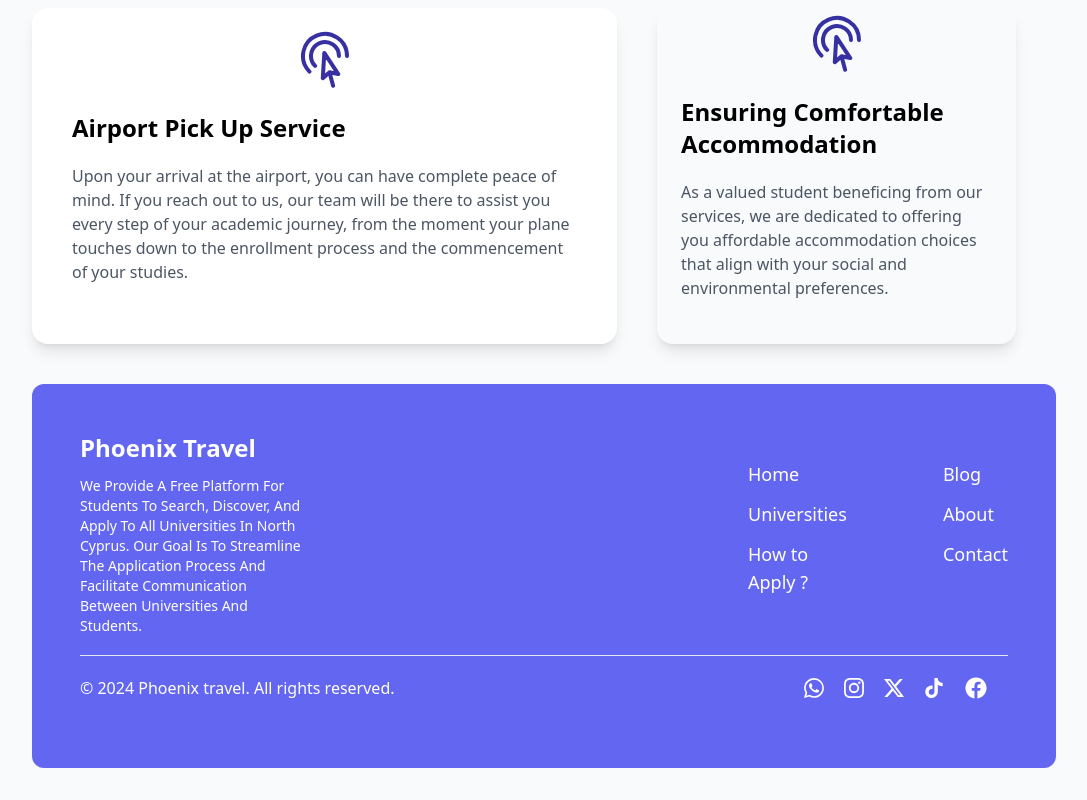
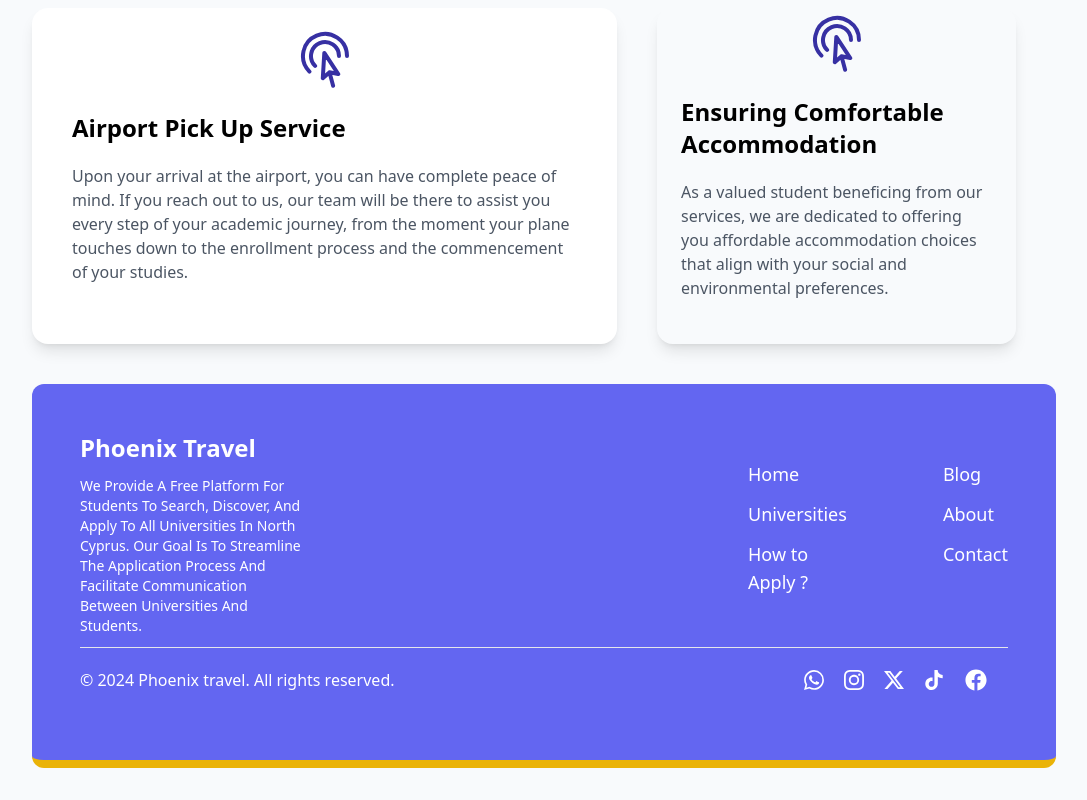
Before and after one commit to vanotis720/phoenix-travel-ui, a plain HTML site: page index.html in a window 1280 px wide. Shown: the part 3507-4307 px from the top of the page, without its empty margins (96-1183 px from the left). Drawn offline with nearby package versions, Linux system fonts and the light colour scheme.

Commit message:
added yellow border bottom to footer

```diff
--- a/index.html
+++ b/index.html
@@ -520,7 +520,8 @@
                 </div>
             </div>
         </section>
-        <section class="flex flex-col justify-between bg-indigo-500 h-96 rounded-xl p-12 my-8">
+        <section
+            class="flex flex-col justify-between bg-indigo-500 h-96 rounded-xl p-12 my-8 border-b-8 border-yellow-500">
             <div class="flex justify-between items-center">
                 <div>
                     <h4 class="text-2xl text-white font-bold mb-3"> Phoenix Travel</h4>
```
